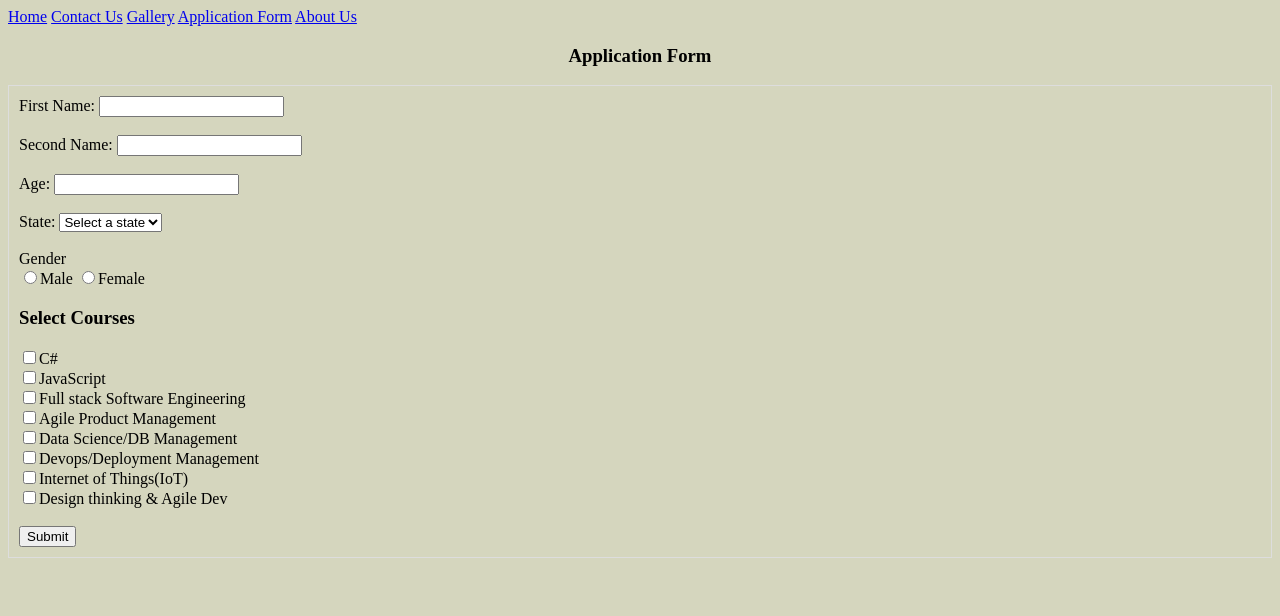
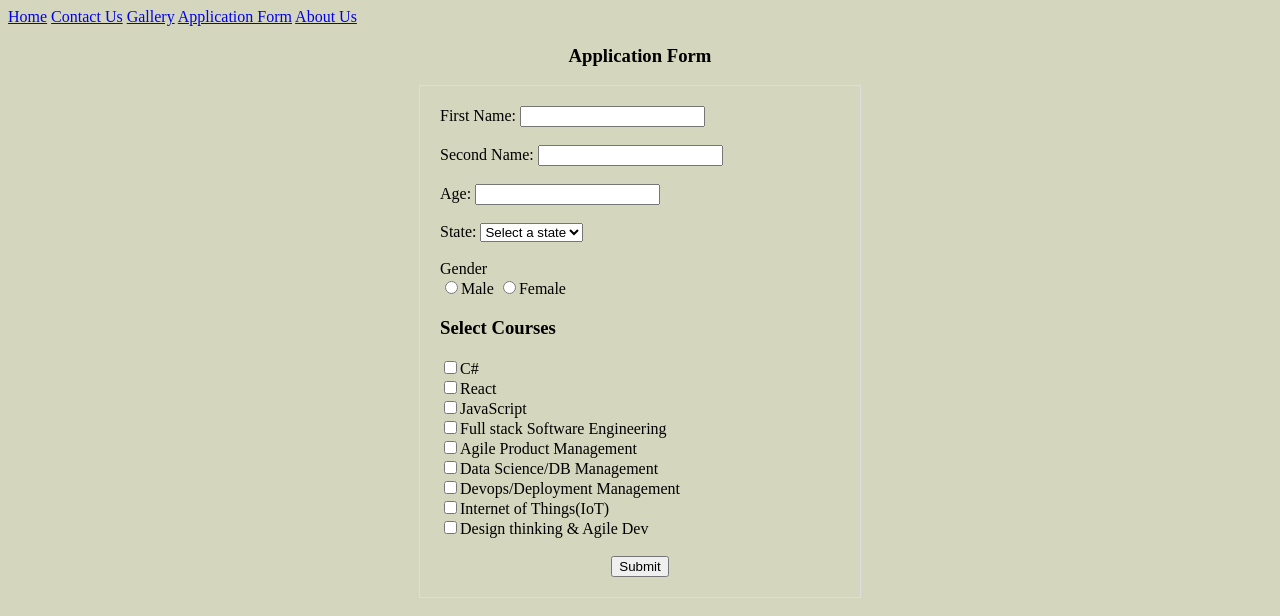
Before and after one commit to Anagho/PwC-Tutorial, a plain HTML site: page applicationForm.html in a window 1280 px wide. Drawn offline with Linux system fonts and the light colour scheme.

Commit message:
First Class

```diff
--- a/applicationForm.html
+++ b/applicationForm.html
@@ -10,7 +10,7 @@
         <a href="./applicationForm.html">Application Form</a>
         <a href="./aboutus.html">About Us</a>
         <h3 style="text-align: center;">Application Form</h3>
-        <form action="" style="border: 1px solid #ddd; padding: 10px;">
+        <form action="" style="width: 400px; margin: 0 auto; border: 1px solid #ddd; padding: 20px;">
             <div>
                 <label for="">First Name:</label>
                 <input type="text">
@@ -23,7 +23,7 @@
             <br>
             <div>
                 <label for="">Age:</label>
-                <input type="number">
+                <input type="number" min="0">
             </div>
             <br>
             <div>
@@ -79,6 +79,7 @@
             <div>
                 <h3>Select Courses</h3>
                 <label><input type="checkbox">C#</label><br>
+                <label><input type="checkbox">React</label><br>
                 <label><input type="checkbox">JavaScript</label><br>
                 <label><input type="checkbox">Full stack Software Engineering</label><br>
                 <label><input type="checkbox">Agile Product Management</label><br>
@@ -88,7 +89,9 @@
                 <label><input type="checkbox">Design thinking & Agile Dev</label>
             </div>
             <br>
-            <input type="submit" value="Submit">
+            <div style="text-align: center;">
+                <input type="submit" value="Submit" style="cursor: pointer;">
+            </div>
 
         </form>
     </body>
```
Also changed, not shown: aboutus.html (+2 -1 lines).
